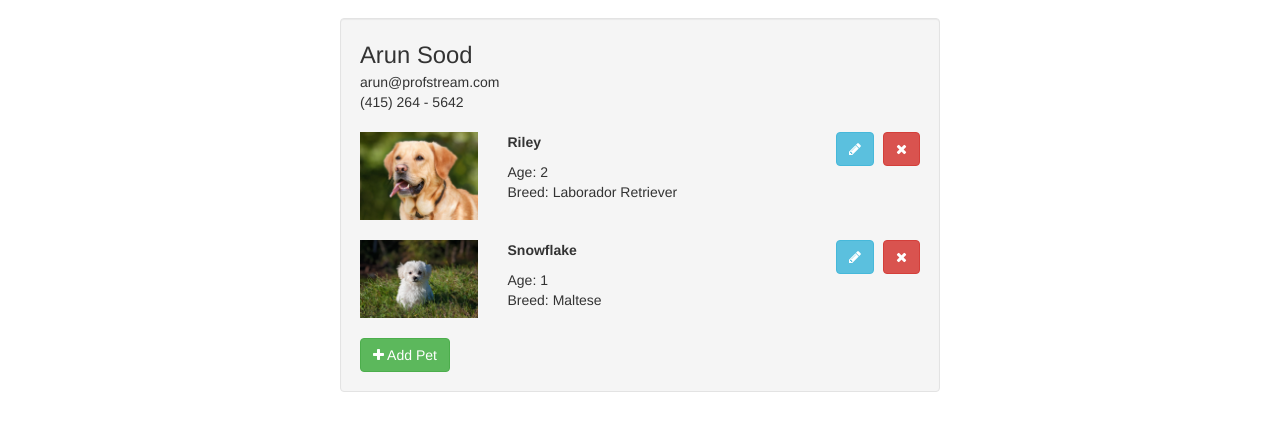
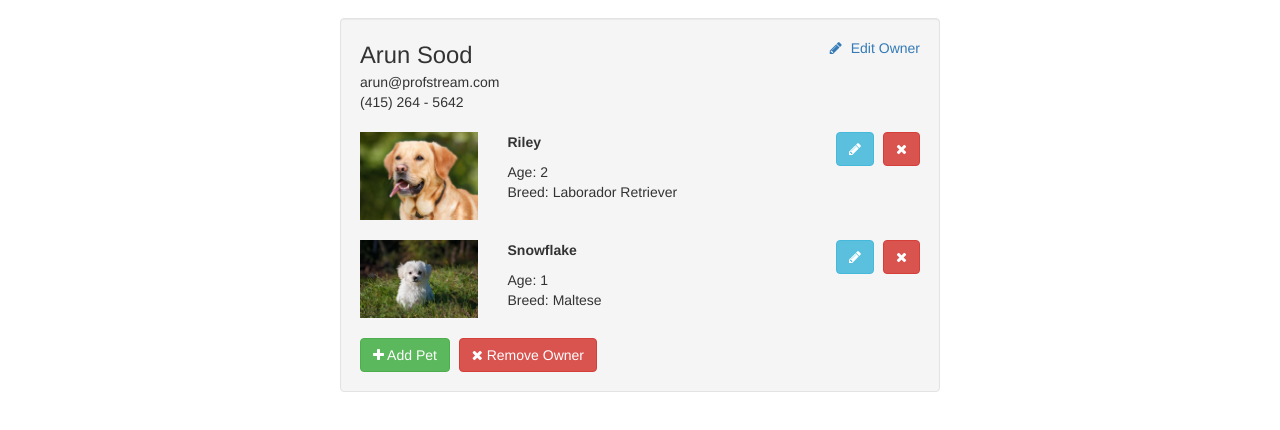
Before and after one commit to arun-projects/Pet-List, a plain HTML site: page index.html in a window 1280 px wide. Shown: the part 54-484 px from the top of the page. Drawn offline with Linux system fonts and the light colour scheme.

Commit message:
Edit and remove owner

```diff
--- a/index.html
+++ b/index.html
@@ -40,7 +40,7 @@
 
         <div class="container well small-container margin-top-20">
             <div class="row">
-                <div class="col-sm-12">
+                <div class="col-sm-8">
                     <div class="md-font">
                         Arun Sood
                     </div>
@@ -50,6 +50,12 @@
                     <div>
                         (415) 264 - 5642
                     </div>
+                </div>
+                <div class="col-sm-4 txt-right">
+                    <a href="#">
+                        <i class="fa fa-pencil margin-right-5"></i>
+                        Edit Owner
+                    </a>
                 </div>
             </div>
 
@@ -109,6 +115,10 @@
                         <i class="fa fa-plus"></i>
                         Add Pet
                     </a>
+                    <a href="#" class="btn btn-danger margin-left-5">
+                        <i class="fa fa-remove"></i>
+                        Remove Owner
+                    </a>
                 </div>
             </div>
         </div>
--- a/style.css
+++ b/style.css
@@ -8,6 +8,10 @@
 
 .margin-left-5 {
     margin-left:5px;
+}
+
+.margin-right-5 {
+    margin-right:5px;
 }
 
 .small-container {
```
